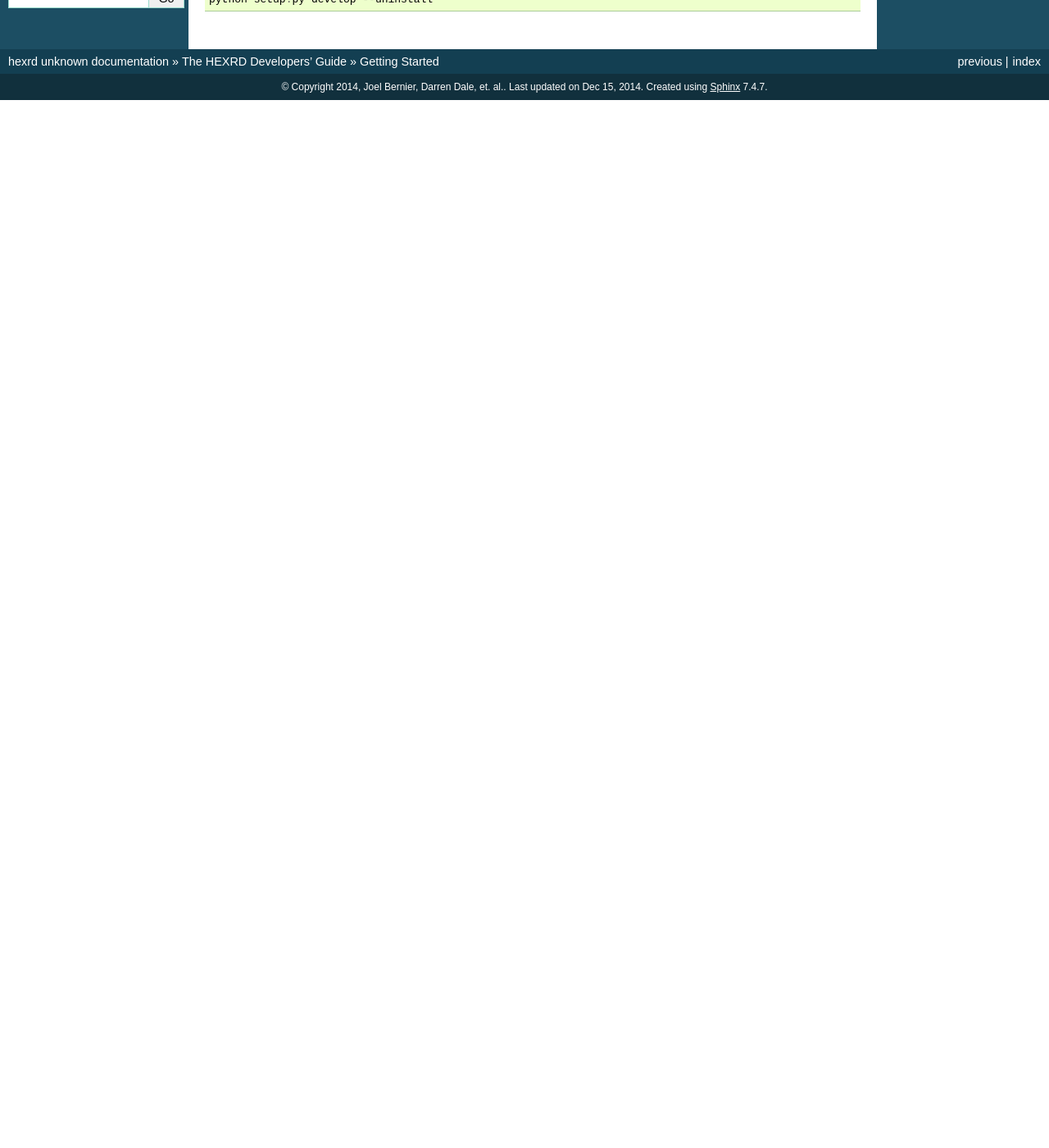
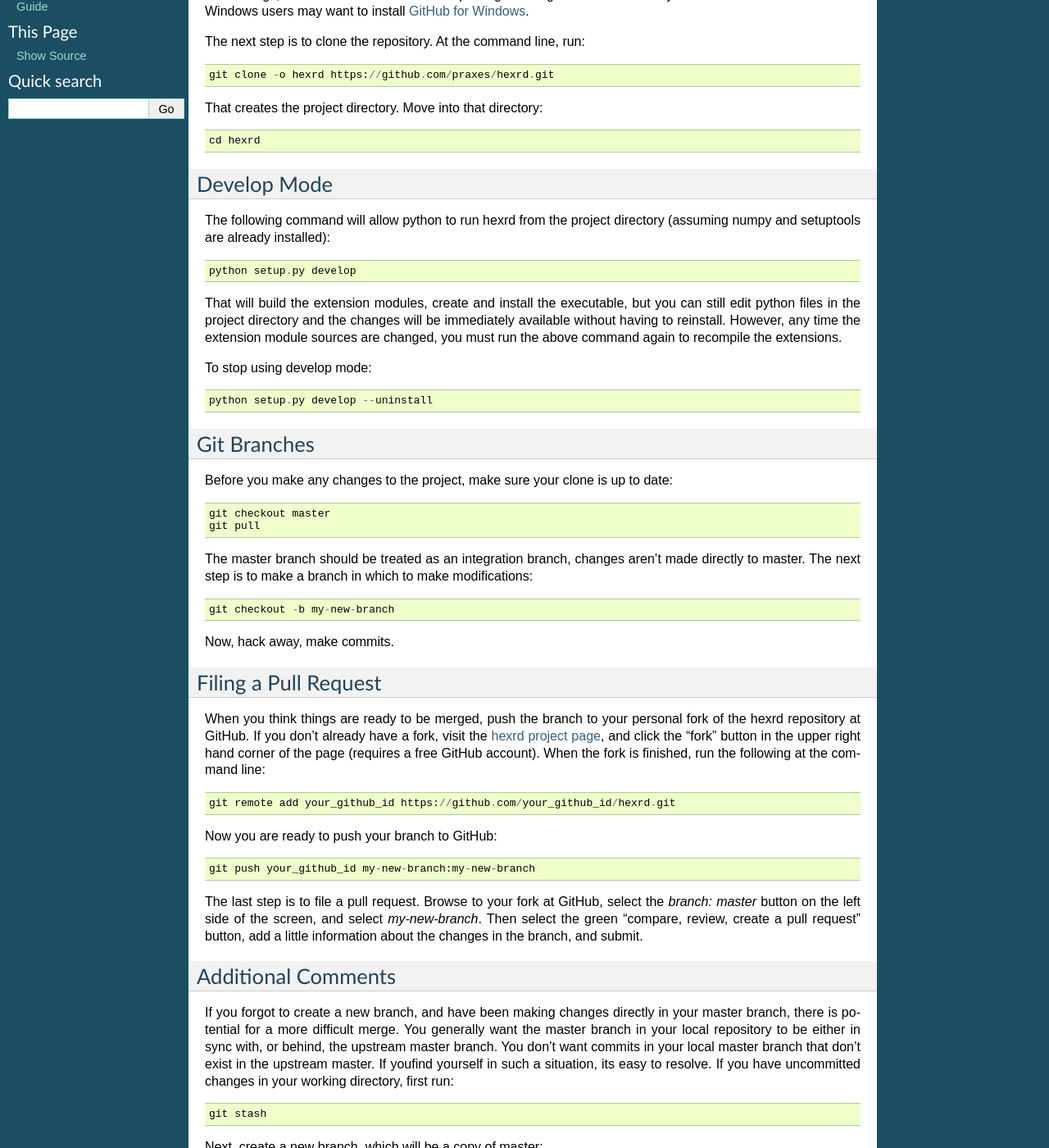
Before and after one commit to praxes/hexrd, a Sphinx documentation site: the page built from docs/source/dev/getting_started.rst, in a window 1280 px wide and 1400 px high, scrolled down 223 px. Shown: the whole window at 82% size. Built offline with Sphinx 7.4.7, drawn with Linux system fonts in a browser that asks for light colours; before the commit the page ends 900 px from its top, so only the background shows below that; some of the changed text lies outside the part shown.

Commit message:
adds intro to the dev guide

```diff
--- a/docs/source/dev/getting_started.rst
+++ b/docs/source/dev/getting_started.rst
@@ -1,11 +1,108 @@
 Getting Started
 ===============
 
+Revision Control
+----------------
+
+Hexrd uses the git revision control system and `GitHub
+<https://github.com/praxes/hexrd>`_. If you are not familiar with git, github
+provides an `interactive online tutorial <https://try.github.io>`_. The free,
+online `Pro Git <https://progit.org>`_ bookis another good reference.
+
+To install git, Linux users should use their package manager. OS X users may
+want to install `GitHub for Mac <https://mac.github.com>`_. Windows users may
+want to install `GitHub for Windows <https://windows.github.com>`_.
+
+The next step is to clone the repository. At the command line, run::
+
+  git clone -o hexrd https://github.com/praxes/hexrd.git
+
+That creates the project directory. Move into that directory::
+
+  cd hexrd
+
+Develop Mode
+------------
+
 The following command will allow python to run hexrd from the project
-directory::
+directory (assuming numpy and setuptools are already installed)::
 
-   python setup.py develop
+  python setup.py develop
 
-To disable this mode of operation::
+That will build the extension modules, create and install the executable, but
+you can still edit python files in the project directory and the changes will
+be immediately available without having to reinstall. However, any time the
+extension module sources are changed, you must run the above command again to
+recompile the extensions.
 
-   python setup.py develop --uninstall
+To stop using develop mode::
+
+  python setup.py develop --uninstall
+
+Git Branches
+------------
+
+Before you make any changes to the project, make sure your clone is up to
+date::
+
+  git checkout master
+  git pull
+
+The master branch should be treated as an integration branch, changes aren't
+made directly to master. The next step is to make a branch in which to make
+modifications::
+
+  git checkout -b my-new-branch
+
+Now, hack away, make commits.
+
+Filing a Pull Request
+---------------------
+
+When you think things are ready to be merged, push the branch to your personal
+fork of the hexrd repository at GitHub. If you don't already have a fork, visit
+the `hexrd project page <https://github.com/praxes/hexrd>`_, and click the
+"fork" button in the upper right hand corner of the page (requires a free
+GitHub account). When the fork is finished, run the following at the command
+line::
+
+  git remote add your_github_id https://github.com/your_github_id/hexrd.git
+
+Now you are ready to push your branch to GitHub::
+
+  git push your_github_id my-new-branch:my-new-branch
+
+The last step is to file a pull request. Browse to your fork at GitHub, select
+the `branch: master` button on the left side of the screen, and select
+`my-new-branch`. Then select the green "compare, review, create a pull request"
+button, add a little information about the changes in the branch, and submit.
+
+Additional Comments
+-------------------
+
+If you forgot to create a new branch, and have been making changes directly in
+your master branch, there is potential for a more difficult merge. You
+generally want the master branch in your local repository to be either in sync
+with, or behind, the upstream master branch. You don't want commits in your
+local master branch that don't exist in the upstream master. If youfind
+yourself in such a situation, its easy to resolve. If you have uncommitted
+changes in your working directory, first run::
+
+  git stash
+
+Next, create a new branch, which will be a copy of master::
+
+  git checkout -b my-next-branch
+
+Now reset the master branch so it is identical to the upstream master branch::
+
+  git branch -D master
+  git checkout -b master -t hexrd/master
+
+Finally, if you stashed any uncommitted changes to create the new branch::
+
+  git checkout my-next-branch
+  git stash pop
+
+Now your `my-next-branch` looks just like it would have if you had create the
+branch before making any changes to `master`, and `master` is in sync with https://github.com/praxes/hexrd/tree/master.
```
